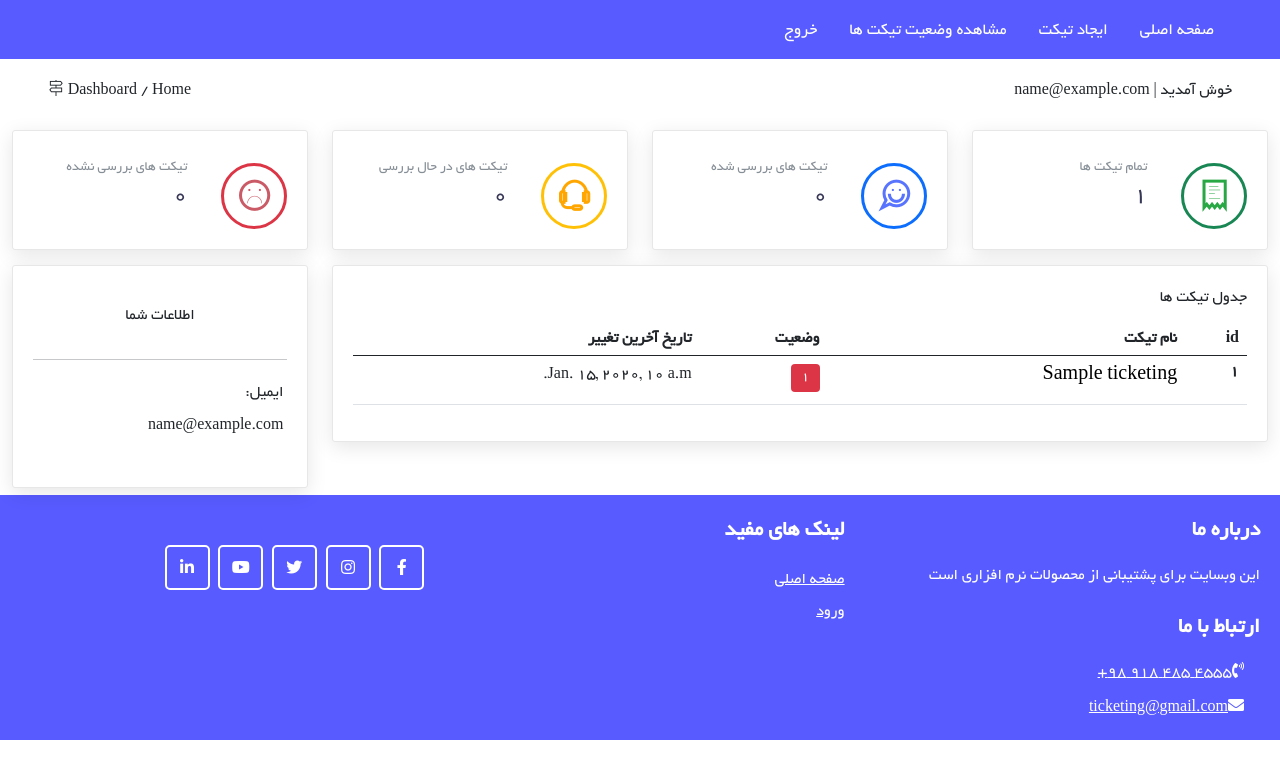
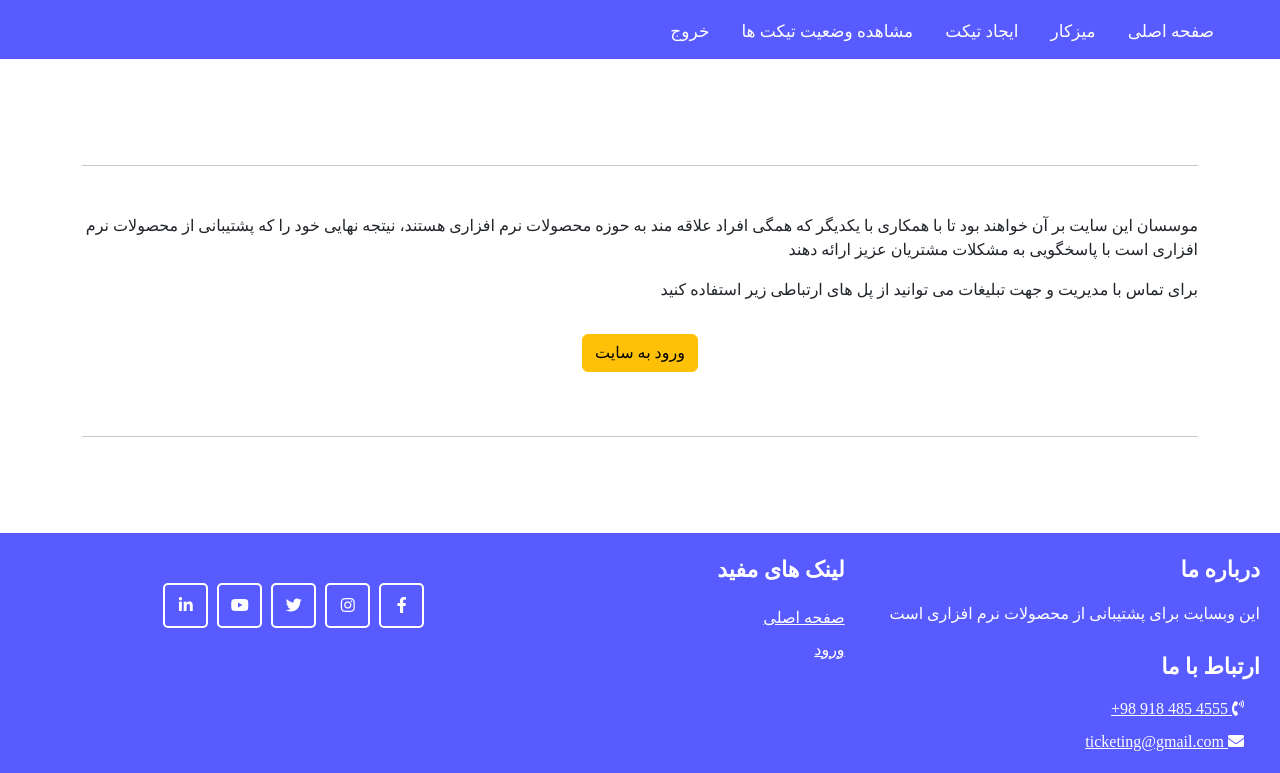
Before and after one commit to thesaeid/ticketing_project, a Django app: page / in a window 1280 px wide. Shown: the top 773 px of the page. Run offline with Django 4.2, Linux system fonts and the light colour scheme; a user stored in the database is signed in; tables that the repository leaves empty hold one stand-in row (values such as "Sample post"); parts of the project's set-up code (start-up, migrations or seed data) failed here and were passed over; some libraries are stand-ins or nearby versions.

Commit message:
add home page and relative files for it, change some urls, views and templates.

```diff
--- a/templates/authenticating/form/login.html
+++ b/templates/authenticating/form/login.html
@@ -24,7 +24,7 @@
                   {% if messages %}
                     <ul class="messages">
                         {% for message in messages %}
-                        <li{% if message.tags %} class="{{ message.tags }}"{% endif %}>{{ message }}</li>
+                        <li>{% if message.tags %} class="{{ message.tags }}"{% endif %}>{{ message }}</li>
                         {% endfor %}
                     </ul>
                   {% endif %}
--- a/templates/partial/footer.html
+++ b/templates/partial/footer.html
@@ -10,17 +10,17 @@
            <div class="lower">
              <div class="topic">ارتباط با ما</div>
              <div class="phone">
-               <a href="#" style="color: white"><i class="fas fa-phone-volume"></i>4555 485 918 98+</a>
+               <a href="#" style="color: white"><i class="fas fa-phone-volume"></i>   4555 485 918 98+</a>
              </div>
              <div class="email">
-               <a href="#" style="color: white"><i class="fas fa-envelope"></i>ticketing@gmail.com  </a>
+               <a href="#" style="color: white"><i class="fas fa-envelope"></i>   ticketing@gmail.com</a>
              </div>
            </div>
          </div>
          <div class="middle box">
            <div class="topic"> لینک های مفید </div>
-           <div><a href="#" style="color: white"> صفحه اصلی </a></div>
-           <div><a href="#" style="color: white">ورود</a></div>
+           <div><a href="{% url 'home' %}" style="color: white"> صفحه اصلی </a></div>
+           <div><a href="{% url 'login' %}" style="color: white">ورود</a></div>
          </div>
          <div class="right box">
            <form action="#">
--- a/templates/partial/menu.html
+++ b/templates/partial/menu.html
@@ -1,15 +1,17 @@
 <div class="topnav">
   {% if user.is_authenticated %}
 
-    <a href="{% url 'index' %}">صفحه اصلی</a>
+    <a href="{% url 'home' %}">صفحه اصلی</a>
+    <a href="{% url 'index' %}"> میزکار </a>
     {% if user.username == "admin" %}
       <a href="{% url 'admin_view_all_tickets' %}">پاسخگویی و مشاهده تیکت ها</a>
     {% else %}
     <a href="{% url 'submit_ticket' %}">ایجاد تیکت</a>
-      <a href="{% url 'user_tickets' %}">مشاهده وضعیت تیکت ها</a>
+    <a href="{% url 'user_tickets' %}">مشاهده وضعیت تیکت ها</a>
     {% endif %}
     <a href="{% url 'logout' %}">خروج</a>
     {% else %}
+    <a href="{% url 'home' %}">صفحه اصلی</a>
     <a href="{% url 'login' %}">ورود</a>
     {% endif %}
   </div>
--- /dev/null
+++ b/templates/ticketing/home/home.html
@@ -0,0 +1,25 @@
+
+{% extends "parent/base.html" %}
+{% load static %}
+{% block title %} صفحه اصلی {% endblock %}
+{% block head %}
+    <meta charset="UTF-8">
+    <meta http-equiv="X-UA-Compatible" content="IE=edge">
+    <meta name="viewport" content="width=device-width, initial-scale=1.0">
+    <link href="https://cdn.jsdelivr.net/npm/bootstrap@5.2.0-beta1/dist/css/bootstrap.min.css" rel="stylesheet" integrity="sha384-0evHe/X+R7YkIZDRvuzKMRqM+OrBnVFBL6DOitfPri4tjfHxaWutUpFmBp4vmVor" crossorigin="anonymous">
+    <link rel="stylesheet" href="https://use.fontawesome.com/releases/v5.8.1/css/all.css" integrity="sha384-50oBUHEmvpQ+1lW4y57PTFmhCaXp0ML5d60M1M7uH2+nqUivzIebhndOJK28anvf" crossorigin="anonymous">
+{% endblock %}
+{% block content %}
+<div class="container py-5">
+    <hr class="my-5">
+    <p>موسسان این سایت بر آن خواهند بود تا با همکاری با یکدیگر که همگی افراد علاقه مند به حوزه محصولات نرم افزاری
+        هستند، نیتجه نهایی خود را که پشتیبانی از محصولات نرم افزاری است با پاسخگویی به مشکلات مشتریان عزیز ارائه
+        دهند
+    </p>
+    <p>برای تماس با مدیریت و جهت تبلیغات می توانید از پل های ارتباطی زیر استفاده کنید</p>
+    <div class="text-center">
+        <a href="{% url 'login' %}"><p class="btn btn-warning my-3">ورود به سایت</p></a>
+    </div>
+    <hr class="my-5">
+</div>
+{% endblock %}
--- a/templates/ticketing/index/index.html
+++ b/templates/ticketing/index/index.html
@@ -1,7 +1,7 @@
 
 {% extends "parent/base.html" %}
 {% load static %}
-{% block title %} صفحه اصلی {% endblock %}
+{% block title %} میزکار {% endblock %}
 {% block head %}
     <meta charset="UTF-8">
     <meta http-equiv="X-UA-Compatible" content="IE=edge">
--- a/ticketing/urls.py
+++ b/ticketing/urls.py
@@ -7,10 +7,12 @@ from .views import (
     admin_view_all_tickets,
     logout,
     view_ticket,
+    home,
 )
 
 urlpatterns = [
-    path("", index, name="index"),
+    path("index/", index, name="index"),
+    path("", home, name="home"),
     path("view_ticket/<int:ticket_id>", view_ticket, name="view_ticket"),
     path("submit_ticket/", submit_ticket, name="submit_ticket"),
     path("user_tickets/", user_tickets, name="user_tickets"),
--- a/ticketing/views.py
+++ b/ticketing/views.py
@@ -9,6 +9,12 @@ from django.contrib import messages
 
 
 # Create your views here.
+
+
+def home(request):
+    return render(request, "ticketing/home/home.html")
+
+
 def index(request):
     if request.user.is_authenticated:
         queryset = Ticketing.objects.all()
@@ -163,4 +169,4 @@ def admin_view_all_tickets(request):
 @login_required
 def logout(request):
     django_logout(request)
-    return redirect("login")
+    return redirect("/")
```
Also changed, not shown: authenticating/views.py (+3 -10 lines).
